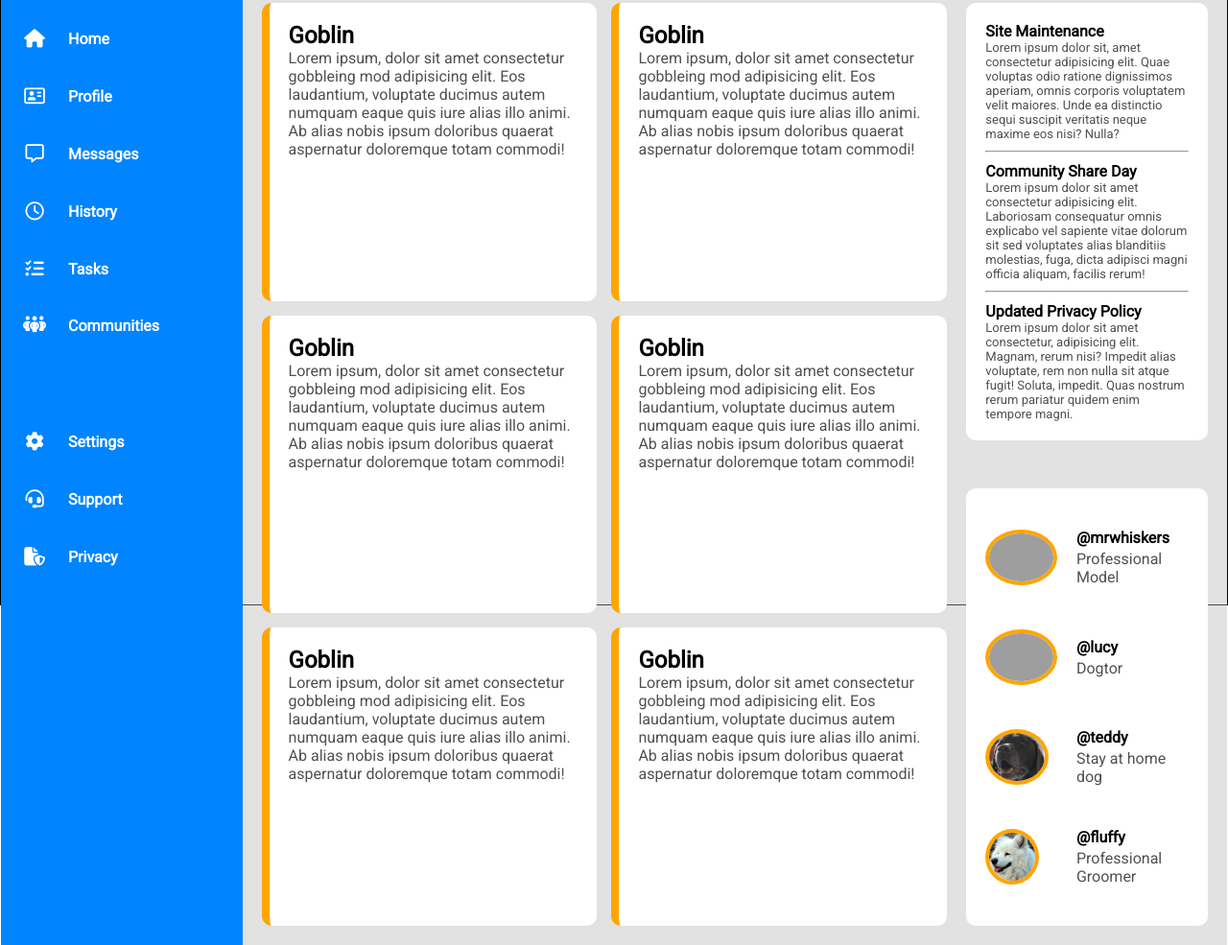
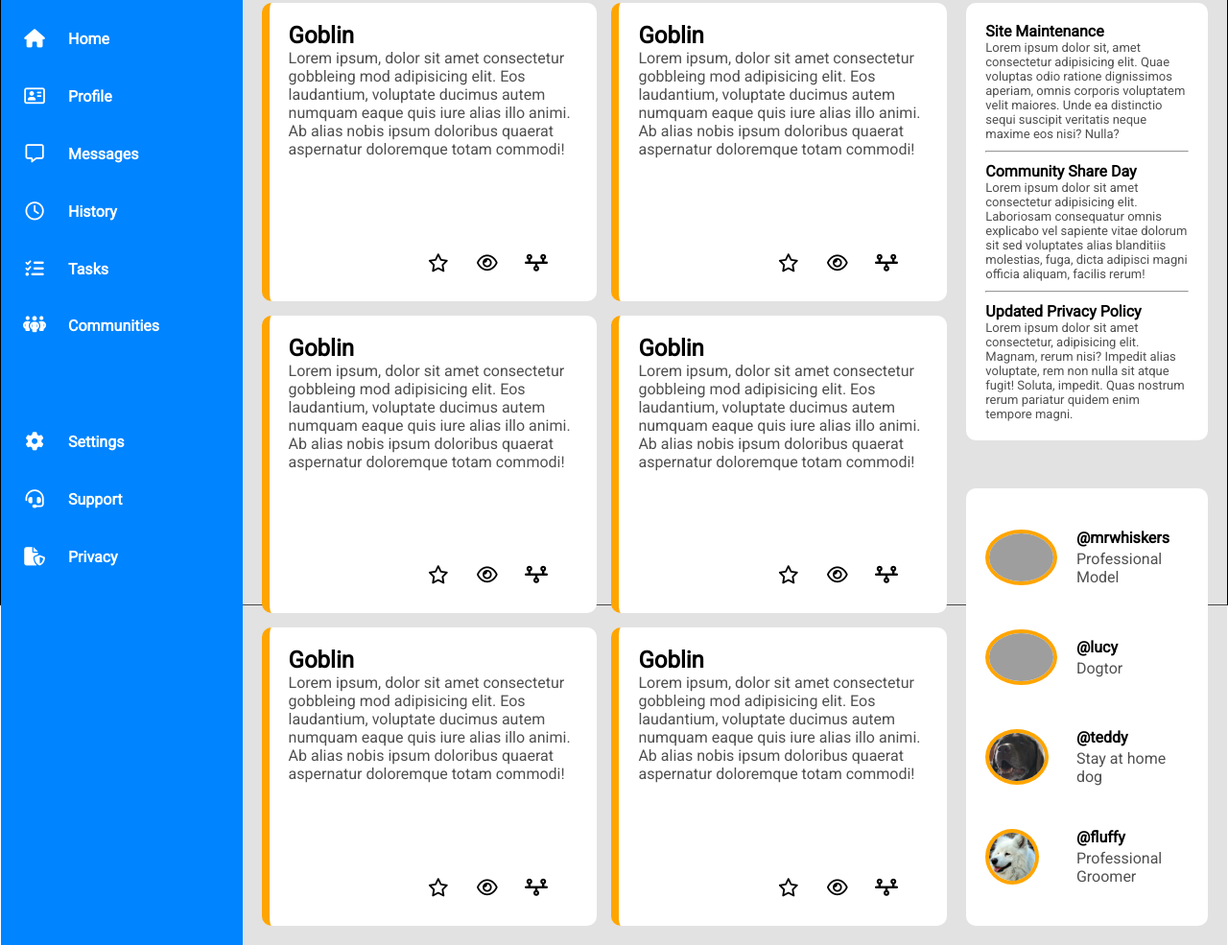
Before and after one commit to Bjwills7/TOP-Admin-Dashboard, a plain HTML site: page index.html in a window 1280 px wide. Shown: the part 171-1156 px from the top of the page at 96% size. Drawn offline with Linux system fonts and the light colour scheme; grey boxes are pictures that could not be loaded.

Commit message:
Add icons for main cards Make main cards grids Add button effects

```diff
--- a/index.html
+++ b/index.html
@@ -15,6 +15,7 @@
     <div class="container">
 
         <div class="header">
+
             <div class="header-top">
                 <i class="fa-sharp fa-solid fa-magnifying-glass"></i>
                 <input type="text">
@@ -22,6 +23,7 @@
                 <img src="images/My project.jpg" alt="profile" class="img-standard">
                 <span class="name">Mr Kitty</span>
             </div>
+
             <div class="header-bottom">
                 <img src="images/My project.jpg" alt="profile" class="img-large">
                 <span class="greeting">Hi there,</span>
@@ -30,9 +32,11 @@
                 <button>Upload</button>
                 <button>Share</button>
             </div>
+
         </div>
 
         <div class="navBar">
+
             <i class="fa-solid fa-bars"></i>
             <span>Dashboard</span>
             <i class="fa-solid fa-house"></i>
@@ -53,36 +57,58 @@
             <span>Support</span>
             <i class="fa-solid fa-file-shield"></i>
             <span>Privacy</span>
+
         </div>
 
         <div class="main">
+
             <div class="card">
                 <h2>Goblin</h2>
                 <p>Lorem ipsum, dolor sit amet consectetur gobbleing mod adipisicing elit. Eos laudantium, voluptate ducimus autem numquam eaque quis iure alias illo animi. Ab alias nobis ipsum doloribus quaerat aspernatur doloremque totam commodi!</p>
+                <i class="fa-regular fa-star"></i>
+                <i class="fa-regular fa-eye"></i>
+                <i class="fa-solid fa-timeline"></i>
             </div>
             <div class="card">
                 <h2>Goblin</h2>
                 <p>Lorem ipsum, dolor sit amet consectetur gobbleing mod adipisicing elit. Eos laudantium, voluptate ducimus autem numquam eaque quis iure alias illo animi. Ab alias nobis ipsum doloribus quaerat aspernatur doloremque totam commodi!</p>
+                <i class="fa-regular fa-star"></i>
+                <i class="fa-regular fa-eye"></i>
+                <i class="fa-solid fa-timeline"></i>
             </div>
             <div class="card">
                 <h2>Goblin</h2>
                 <p>Lorem ipsum, dolor sit amet consectetur gobbleing mod adipisicing elit. Eos laudantium, voluptate ducimus autem numquam eaque quis iure alias illo animi. Ab alias nobis ipsum doloribus quaerat aspernatur doloremque totam commodi!</p>
+                <i class="fa-regular fa-star"></i>
+                <i class="fa-regular fa-eye"></i>
+                <i class="fa-solid fa-timeline"></i>
             </div>
             <div class="card">
                 <h2>Goblin</h2>
                 <p>Lorem ipsum, dolor sit amet consectetur gobbleing mod adipisicing elit. Eos laudantium, voluptate ducimus autem numquam eaque quis iure alias illo animi. Ab alias nobis ipsum doloribus quaerat aspernatur doloremque totam commodi!</p>
+                <i class="fa-regular fa-star"></i>
+                <i class="fa-regular fa-eye"></i>
+                <i class="fa-solid fa-timeline"></i>
             </div>
             <div class="card">
                 <h2>Goblin</h2>
                 <p>Lorem ipsum, dolor sit amet consectetur gobbleing mod adipisicing elit. Eos laudantium, voluptate ducimus autem numquam eaque quis iure alias illo animi. Ab alias nobis ipsum doloribus quaerat aspernatur doloremque totam commodi!</p>
+                <i class="fa-regular fa-star"></i>
+                <i class="fa-regular fa-eye"></i>
+                <i class="fa-solid fa-timeline"></i>
             </div>
             <div class="card">
                 <h2>Goblin</h2>
                 <p>Lorem ipsum, dolor sit amet consectetur gobbleing mod adipisicing elit. Eos laudantium, voluptate ducimus autem numquam eaque quis iure alias illo animi. Ab alias nobis ipsum doloribus quaerat aspernatur doloremque totam commodi!</p>
+                <i class="fa-regular fa-star"></i>
+                <i class="fa-regular fa-eye"></i>
+                <i class="fa-solid fa-timeline"></i>
             </div>
+
         </div>
 
         <div class="secondary">
+
             <div class="side-card">
                 <div class="first-entry">
                     <h3>Site Maintenance</h3>
@@ -99,6 +125,7 @@
                     <p>Lorem ipsum dolor sit amet consectetur, adipisicing elit. Magnam, rerum nisi? Impedit alias voluptate, rem non nulla sit atque fugit! Soluta, impedit. Quas nostrum rerum pariatur quidem enim tempore magni.</p>
                 </div>
             </div>
+
             <div class="friends">
                 <img src="images/whiskers.jpg" alt="cat">
                 <div>
@@ -121,6 +148,7 @@
                     <p>Professional Groomer</p>
                 </div>
             </div>
+
         </div>
 
     </div>
--- a/styles.css
+++ b/styles.css
@@ -129,6 +129,15 @@ button {
     grid-row: 1 / span 2;
 }
 
+button:hover {
+    box-shadow: 0px 0px 5px 0px rgb(0, 132, 255);
+}
+
+button:active {
+    transform: scale(.9);
+
+}
+
 /* Navbar items */
 
 .navBar > i {
@@ -221,4 +230,29 @@ button {
 /* Main section items */
 .main p {
     color: rgb(80, 80, 80);
+    grid-row: 2 / span 1;
+    grid-column: 1 / span 4;
 }
+
+.main .card {
+    display: grid;
+    grid-template-columns: 50% repeat(3, 1fr);
+    grid-template-rows: min-content 1fr 10%;
+}
+
+.main i {
+    grid-row: 3 / span 1;
+    transform: scale(1.2);
+}
+
+.fa-star {
+    grid-column: 2;
+}
+
+.fa-eye {
+    grid-column: 3;
+}
+
+.fa-timeline {
+    grid-column: 4;
+}
```
